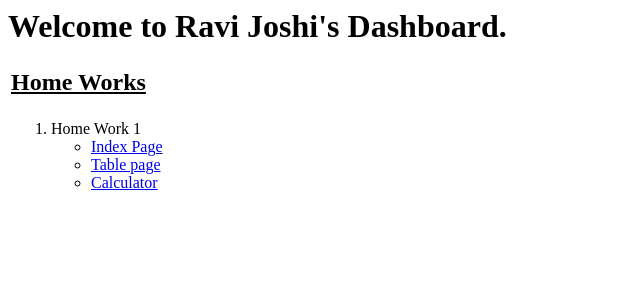
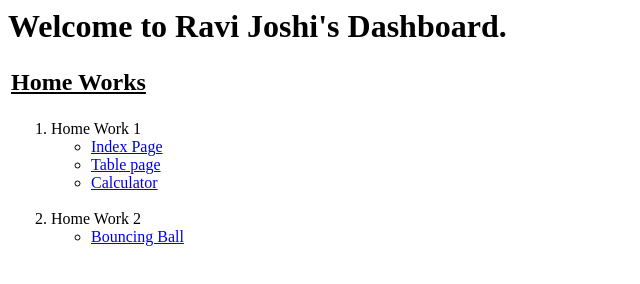
Before and after one commit to rrjoshi92/MyProject, a plain HTML site: page index.html in a window 1280 px wide. Shown: the whole page, without its empty margins (0-640 px from the left). Drawn offline with Linux system fonts and the light colour scheme.

Commit message:
HomeWork 2 link added

```diff
--- a/index.html
+++ b/index.html
@@ -25,6 +25,13 @@
                             <li><a href="https://joshi16552.herokuapp.com/hw1/table.html">Table page</li>
                             <li><a href="https://joshi16552.herokuapp.com/hw1/calculator.html">Calculator</a>
                         </ul>
+                       <span> &nbsp</span>
+                        <li>
+                            Home Work 2
+                        </li>
+                        <ul>
+                            <li><a href="https://joshi16552.herokuapp.com/hw2/bouncingball.html">Bouncing Ball</a></li>
+                        </ul>
                     </ol>
                 </td>
             </tr>
```
